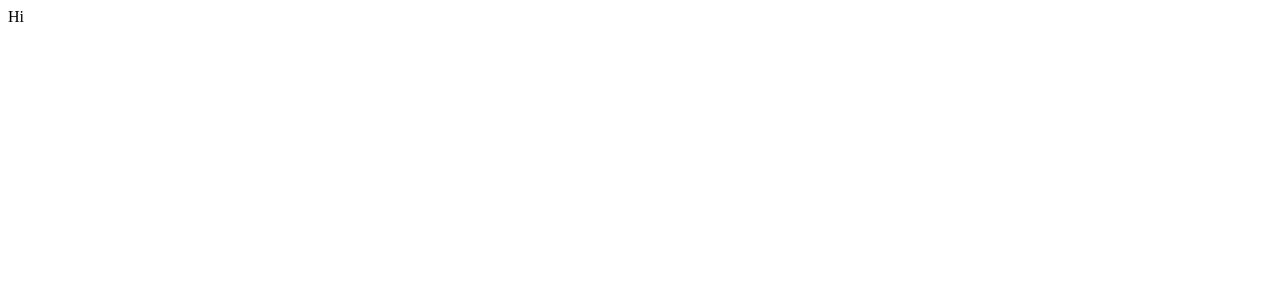
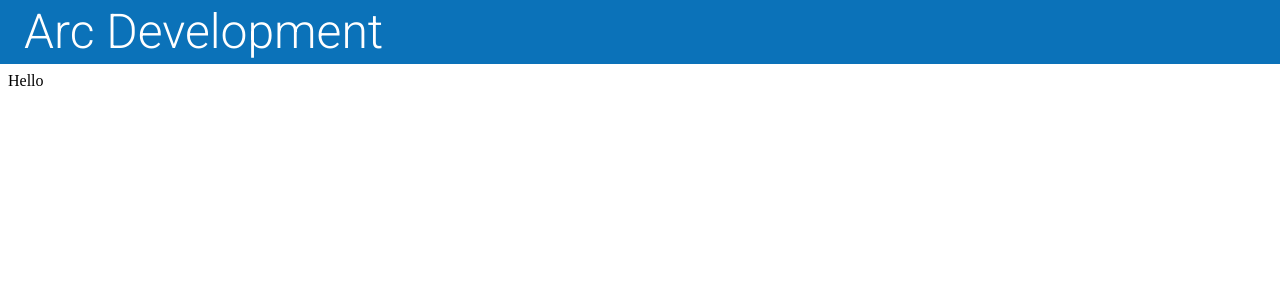
Before and after one commit to hyhong-code/learn-MUI, a React (Create React App) app: page / in a window 1280 px wide. Shown: the top 300 px of the page. Built offline with nearby package versions, Linux system fonts and the light colour scheme.

Commit message:
Start configure theme, start on header

```diff
--- a/package.json
+++ b/package.json
@@ -4,6 +4,7 @@
   "private": true,
   "dependencies": {
     "@material-ui/core": "^4.11.0",
+    "@material-ui/styles": "^4.10.0",
     "@testing-library/jest-dom": "^4.2.4",
     "@testing-library/react": "^9.5.0",
     "@testing-library/user-event": "^7.2.1",
--- a/src/App.js
+++ /dev/null
@@ -1,7 +0,0 @@
-import React from "react";
-
-const App = () => {
-  return <div>Hi</div>;
-};
-
-export default App;
--- /dev/null
+++ b/src/components/App.js
@@ -0,0 +1,16 @@
+import React from "react";
+import { ThemeProvider } from "@material-ui/styles";
+
+import Header from "./ui/Header";
+import Theme from "./ui/Theme";
+
+const App = () => {
+  return (
+    <ThemeProvider theme={Theme}>
+      <Header />
+      Hello
+    </ThemeProvider>
+  );
+};
+
+export default App;
--- /dev/null
+++ b/src/components/ui/Header.js
@@ -0,0 +1,42 @@
+import React, { Fragment } from "react";
+import AppBar from "@material-ui/core/Appbar";
+import Toolbar from "@material-ui/core/Toolbar";
+import useScrollTrigger from "@material-ui/core/useScrollTrigger";
+import Typography from "@material-ui/core/Typography";
+import { makeStyles } from "@material-ui/styles";
+
+const ElevationScroll = ({ children }) => {
+  const trigger = useScrollTrigger({
+    disableHysteresis: true, // Disable Delay
+    threshold: 0, // How far user scrolls to trigger
+  });
+
+  return React.cloneElement(children, {
+    elevation: trigger ? 4 : 0, // 0 = flat
+  });
+};
+
+const useStyles = makeStyles((theme) => ({
+  toolbarMargin: {
+    ...theme.mixins.toolbar, // To push content below AppBar
+  },
+}));
+
+const Header = () => {
+  const classes = useStyles();
+
+  return (
+    <Fragment>
+      <ElevationScroll>
+        <AppBar position="fixed" color="primary">
+          <Toolbar>
+            <Typography variant="h3">Arc Development</Typography>
+          </Toolbar>
+        </AppBar>
+      </ElevationScroll>
+      <div className={classes.toolbarMargin} />
+    </Fragment>
+  );
+};
+
+export default Header;
--- /dev/null
+++ b/src/components/ui/Theme.js
@@ -0,0 +1,24 @@
+import { createMuiTheme } from "@material-ui/core/styles";
+
+const arcBlue = "#0b72b9";
+const arcOrange = "#ffba60";
+
+export default createMuiTheme({
+  palette: {
+    common: {
+      blue: arcBlue,
+      orange: arcOrange,
+    },
+    primary: {
+      main: arcBlue,
+    },
+    secondary: {
+      main: arcOrange,
+    },
+  },
+  typography: {
+    h3: {
+      fontWeight: 300,
+    },
+  },
+});
--- a/src/index.js
+++ b/src/index.js
@@ -1,6 +1,6 @@
 import React from "react";
 import ReactDOM from "react-dom";
 
-import App from "./App";
+import App from "./components/App";
 
 ReactDOM.render(<App />, document.getElementById("root"));
```
